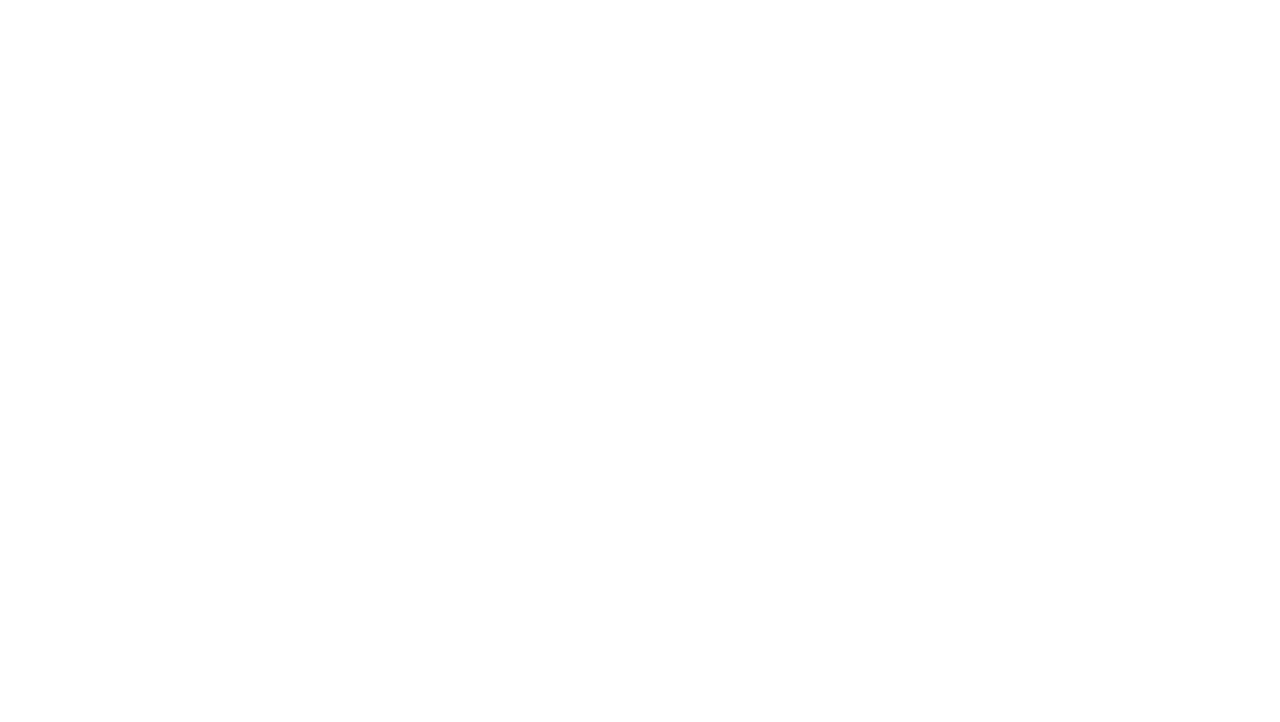
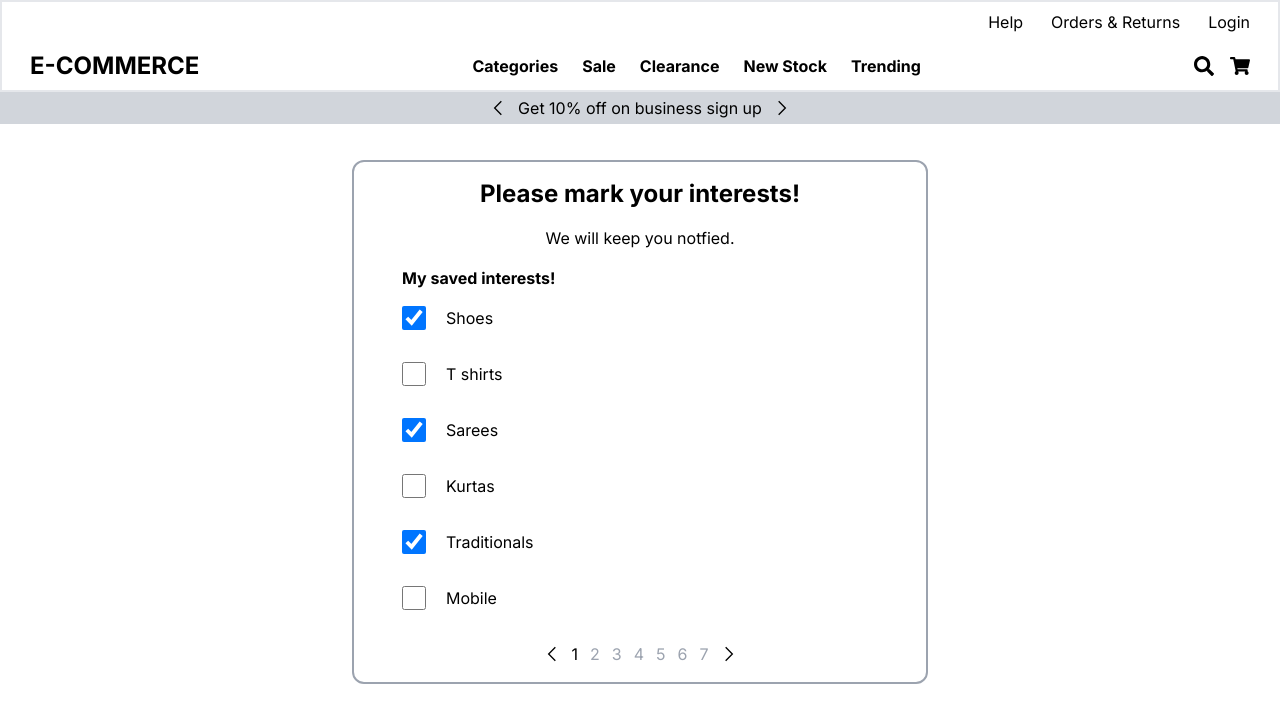
Before and after one commit to mohdasifabid/e-commerce-app, a Next.js app: page / in a window 1280 px wide. Shown: the top 722 px of the page. Built offline with nearby package versions, Linux system fonts and the light colour scheme.

Commit message:
Make Categories || InterestPage landing page

```diff
--- a/app/categories/page.tsx
+++ b/app/categories/page.tsx
@@ -1,11 +1,11 @@
 "use client";
 import axios from "axios";
 import { useState } from "react";
+import { useQuery } from "@tanstack/react-query";
 
 import { Layout } from "../ui/layout";
 import { Interest } from "../ui/interest";
 import { Pagination } from "../ui/pagination";
-import { useQuery } from "@tanstack/react-query";
 
 const InterestPage = () => {
   const [currentPage, setcurrentPage] = useState(1);
--- a/app/page.tsx
+++ b/app/page.tsx
@@ -1,9 +1,9 @@
+import InterestPage from "./categories/page";
 
 export default function Home() {
-
   return (
     <main className="flex min-h-screen min-w-screen bg-white">
-
+      <InterestPage />
     </main>
   );
 }
```
